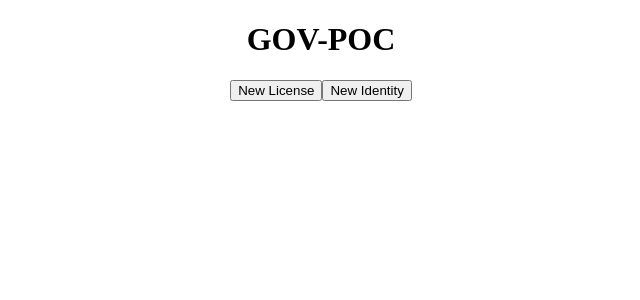
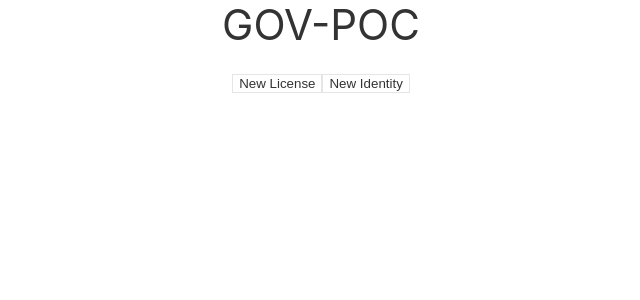
Before and after one commit to Artemas-Muzanenhamo/gov-poc-ui, an Angular app: page / in a window 1280 px wide. Shown: the top 300 px of the page, without its empty margins (319-959 px from the left). Built offline with nearby package versions, Linux system fonts and the light colour scheme.

Commit message:
integrate-uikit

```diff
--- a/package.json
+++ b/package.json
@@ -23,6 +23,7 @@
     "@angular/router": "^5.2.0",
     "core-js": "^2.4.1",
     "rxjs": "^5.5.6",
+    "uikit": "^3.0.0-beta.40",
     "zone.js": "^0.8.19"
   },
   "devDependencies": {
--- a/src/app/app.component.html
+++ b/src/app/app.component.html
@@ -3,6 +3,6 @@
   <h1>
     {{ title }}
   </h1>
-  <button id="new-license">{{newLicense}}</button>
-  <button id="new-identity">{{newIdentity}}</button>
+  <button id="new-license" class="uk-button-default">{{newLicense}}</button>
+  <button id="new-identity" class="uk-button-default">{{newIdentity}}</button>
 </div>
--- a/src/index.html
+++ b/src/index.html
@@ -7,8 +7,14 @@
 
   <meta name="viewport" content="width=device-width, initial-scale=1">
   <link rel="icon" type="image/x-icon" href="favicon.ico">
+  <!-- UIKit CSS-->
+  <link rel="stylesheet" href="../node_modules/uikit/dist/css/uikit-rtl.min.css">
 </head>
 <body>
   <app-root></app-root>
+
+  <!-- UIKit JS -->
+  <script src="../node_modules/uikit/dist/js/uikit.min.js"></script>
+  <script src="../node_modules/uikit/dist/js/uikit-icons.min.js"></script>
 </body>
 </html>
```
Also changed, not shown: 1 other file (tests, documents, lock files or other folders).
